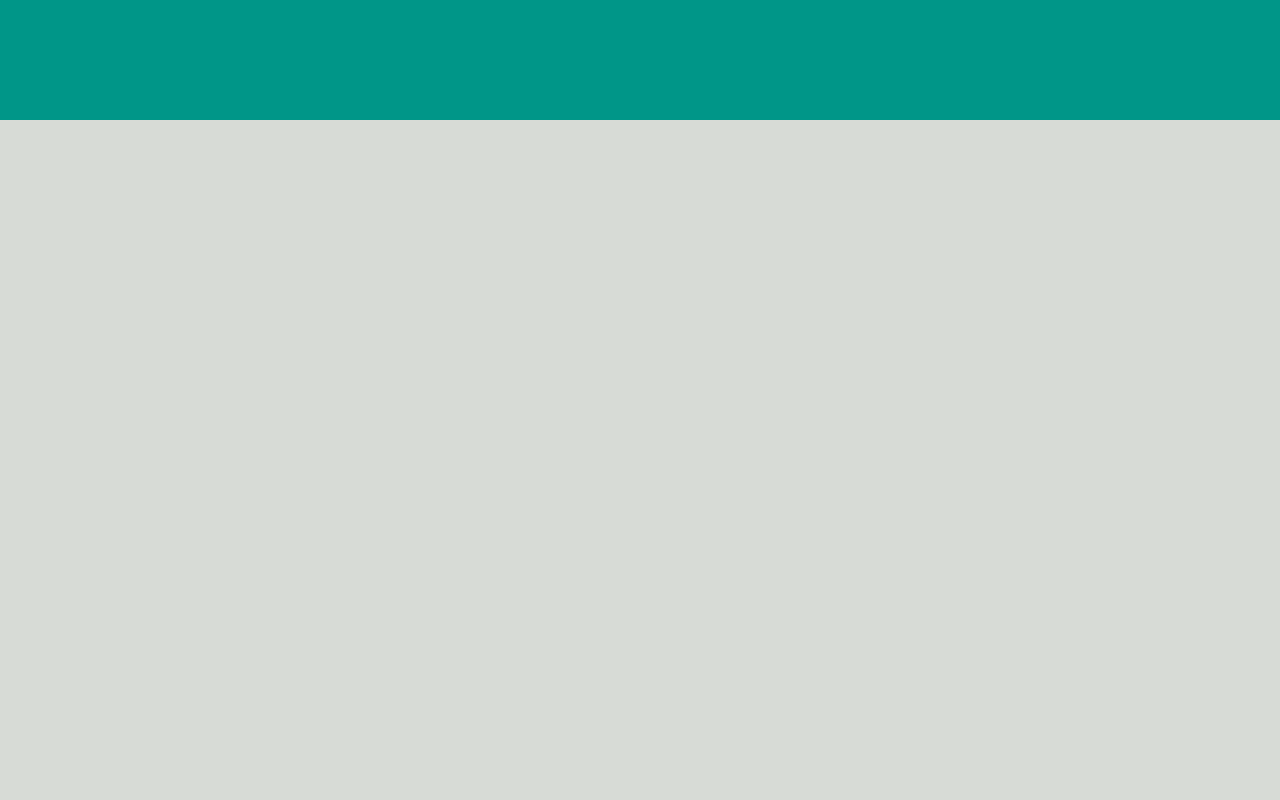
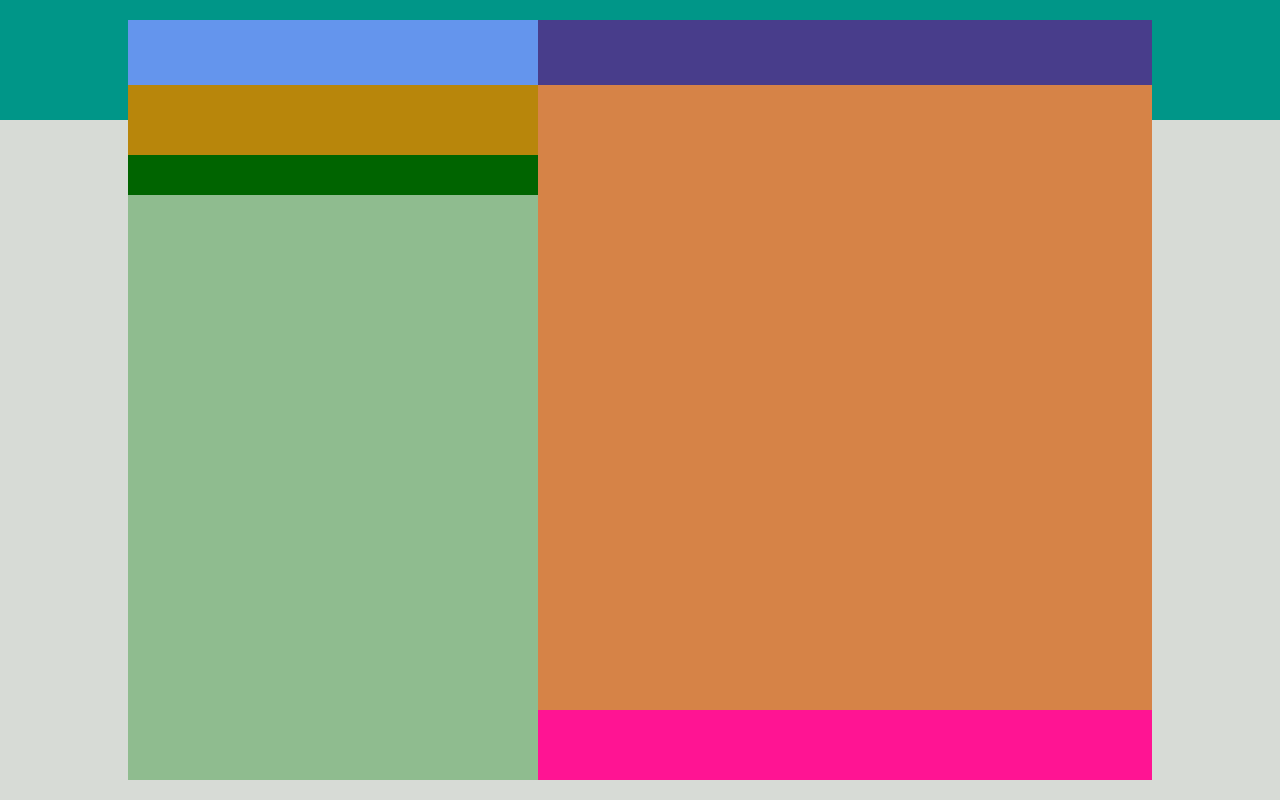
Before and after one commit to Andrei-Gabriel/js-html-css-boolzap, a plain HTML site: page index.html in a window 1280 px wide. Drawn offline with nearby package versions, Linux system fonts and the light colour scheme.

Commit message:
Layout a blocchi colorati

```diff
--- a/css/style.css
+++ b/css/style.css
@@ -6,11 +6,64 @@
     font-family: 'Lato', sans-serif;
 }
 body{
-    /* Permalink - use to edit and share this gradient: https://colorzilla.com/gradient-editor/#009688+15,d7dbd6+15 */
     background: rgb(0,150,136); /* Old browsers */
     background: -moz-linear-gradient(top,  rgba(0,150,136,1) 15%, rgba(215,219,214,1) 15%); /* FF3.6-15 */
     background: -webkit-linear-gradient(top,  rgba(0,150,136,1) 15%,rgba(215,219,214,1) 15%); /* Chrome10-25,Safari5.1-6 */
     background: linear-gradient(to bottom,  rgba(0,150,136,1) 15%,rgba(215,219,214,1) 15%); /* W3C, IE10+, FF16+, Chrome26+, Opera12+, Safari7+ */
     filter: progid:DXImageTransform.Microsoft.gradient( startColorstr='#009688', endColorstr='#d7dbd6',GradientType=0 ); /* IE6-9 */
     height: 100vh;
+    display: flex;
+    align-items: center;
 }
+
+.container{
+    background-color: #fff;
+    height: 95vh;
+    width: 80%;
+    margin: 0 auto;
+    display: flex;
+}
+    .aside{
+        width: 40%;
+        height: 100%;
+        background-color: cadetblue;
+    }
+        .user{
+            height: 65px;
+            width: 100%;
+            background-color: cornflowerblue;
+        }
+        .notifiche{
+            height: 70px;
+            width: 100%;
+            background-color: darkgoldenrod;
+        }
+        .search-bar{
+            height: 40px;
+            width: 100%;
+            background-color: darkgreen;
+        }
+        .contatti{
+            height: calc(100% - 65px - 70px - 40px);
+            width: 100%;
+            background-color: darkseagreen;
+        }
+
+    .main{
+        width: 60%;
+        height: 100%;
+        background-color: rgb(214, 131, 71);
+    }
+        .contatto{
+            height: 65px;
+            width: 100%;
+            background-color: darkslateblue;
+        }
+        .messaggio{
+            height: 70px;
+            width: 100%;
+            background-color: deeppink;
+        }
+        .chat{
+            height: calc(100% - 70px - 65px)
+        }
--- a/index.html
+++ b/index.html
@@ -20,8 +20,33 @@
 </head>
 <body>
 
+    <div id="root" class="container">
+        <div class="aside">
+            <div class="user">
 
+            </div>
+            <div class="notifiche">
 
+            </div>
+            <div class="search-bar">
+
+            </div>
+            <div class="contatti">
+
+            </div>
+        </div>
+        <div class="main">
+            <div class="contatto">
+
+            </div>
+            <div class="chat">
+
+            </div>
+            <div class="messaggio">
+
+            </div>
+        </div>
+    </div>
 
     <!-- Script VueJS -->
     <script src="https://cdn.jsdelivr.net/npm/vue@2/dist/vue.js"></script>
```
